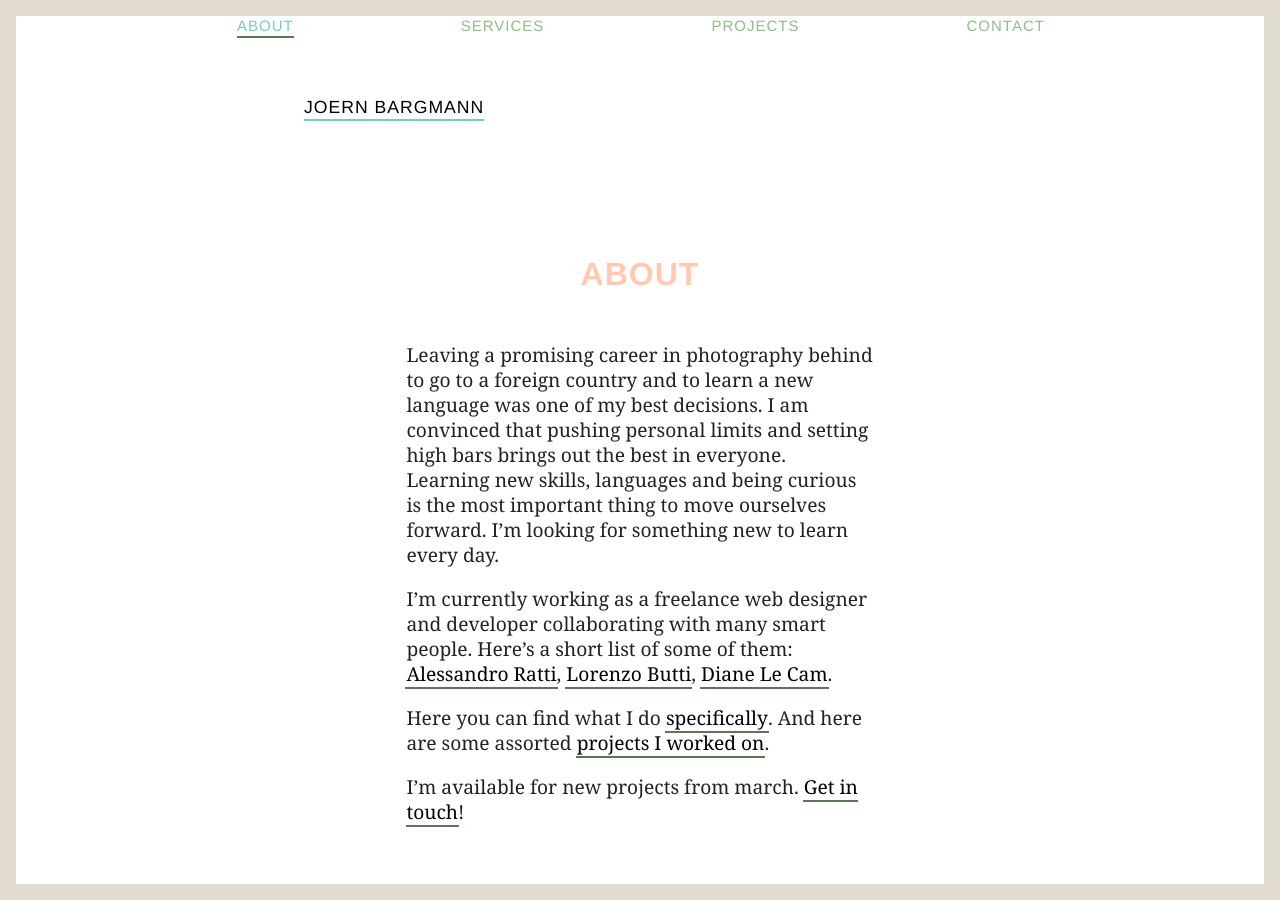
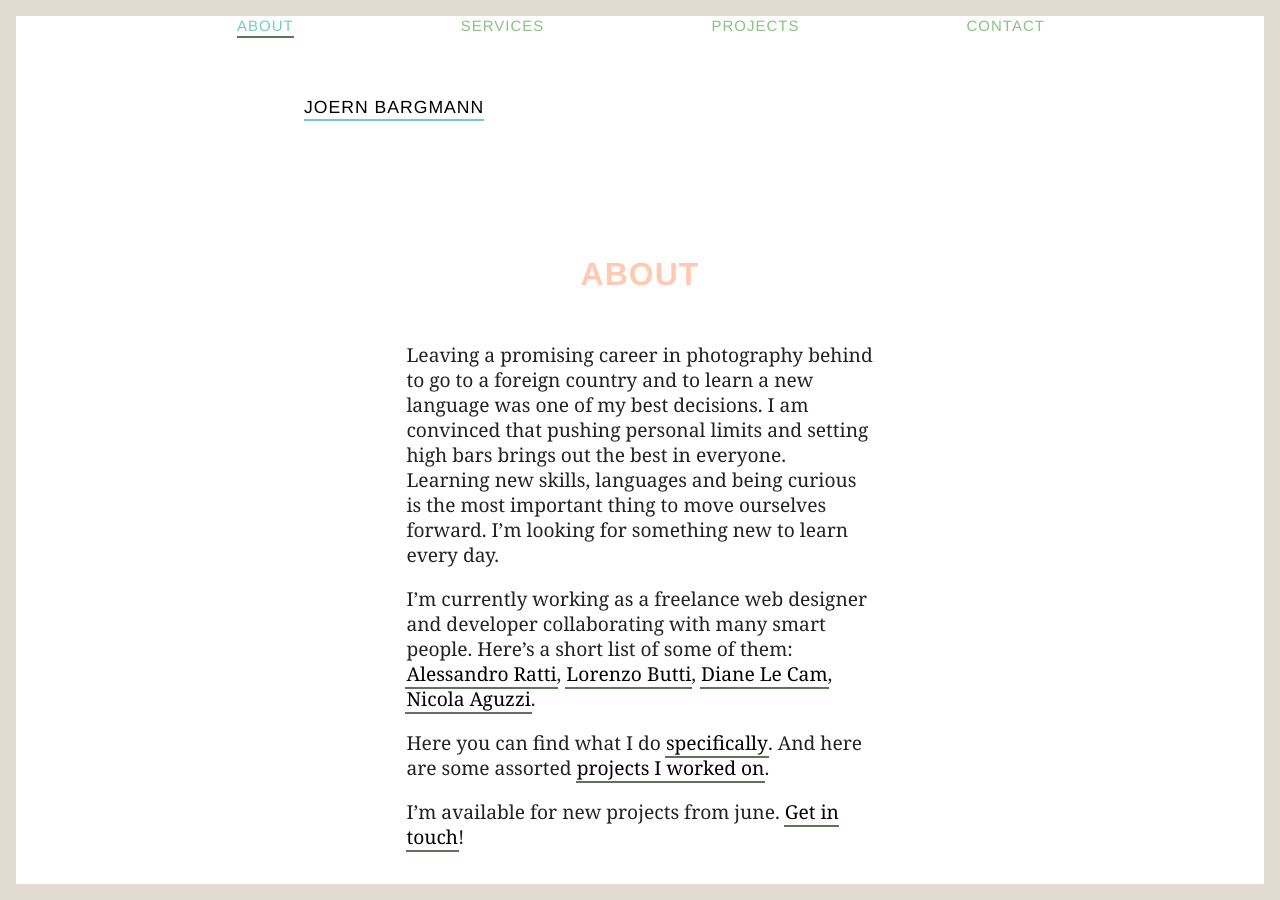
Before and after one commit to joernba/joernba.github.io, a Jekyll site: the page built from about.md, in a window 1280 px wide. Built offline with Jekyll 4.4.1, drawn with Linux system fonts in a browser that asks for light colours; comment, search, counter and statistics services are not loaded.

Commit message:
updated availability and about
Signed-off-by: Joern Bargmann <joernba@gmail.com>

```diff
--- a/_config.yml
+++ b/_config.yml
@@ -10,7 +10,7 @@
 twitter_username: joernba
 github_username:  joernba
 bitbucket_username: joernba
-available_from: march
+available_from: june
 
 # Build settings
 markdown: kramdown
--- a/about.md
+++ b/about.md
@@ -7,7 +7,7 @@ weight: 1
 
 Leaving a promising career in photography behind to go to a foreign country and to learn a new language was one of my best decisions. I am convinced that pushing personal limits and setting high bars brings out the best in everyone. Learning new skills, languages and being curious is the most important thing to move ourselves forward. I’m looking for something new to learn every day.
 
-I’m currently working as a freelance web designer and developer collaborating with many smart people. Here’s a short list of some of them: [Alessandro Ratti](http://geekbreakfast.it), [Lorenzo Butti](http://lorenzobutti.com), [Diane Le Cam](http://dianelecam.com).
+I’m currently working as a freelance web designer and developer collaborating with many smart people. Here’s a short list of some of them: [Alessandro Ratti](http://geekbreakfast.it), [Lorenzo Butti](http://lorenzobutti.com), [Diane Le Cam](http://dianelecam.com), [Nicola Aguzzi](http://www.undo-redo.com).
 
 Here you can find what I do [specifically](/what-i-do). And here are some assorted [projects I worked on](/projects).
 
```
